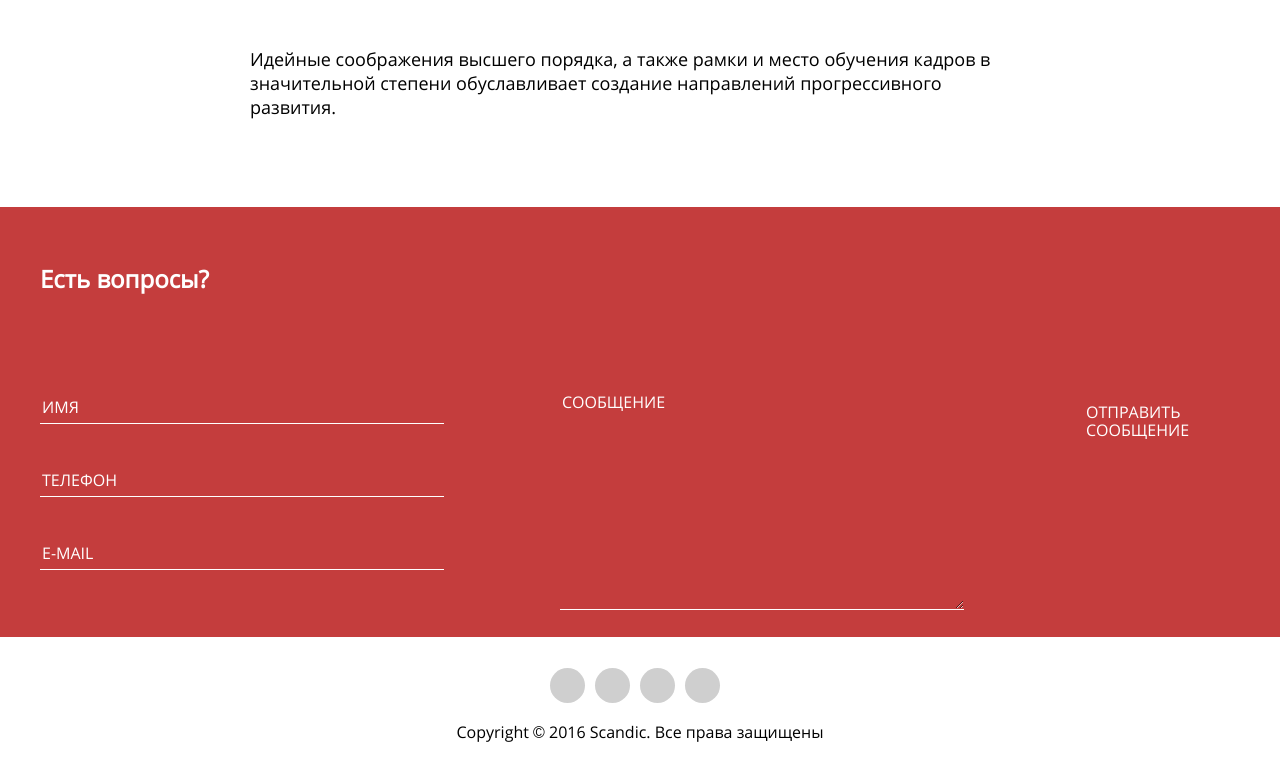
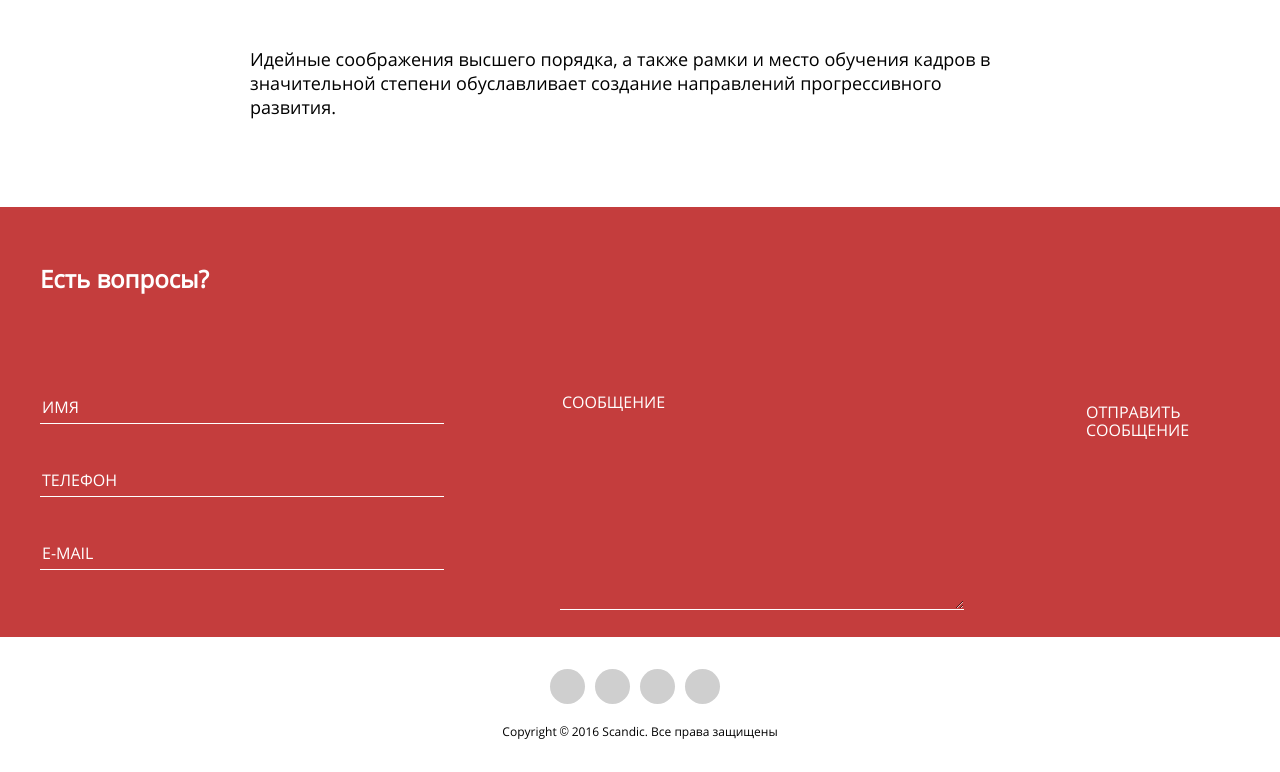
Before and after one commit to EnigmaSn/deasoft_test, a website: page index.html in a window 1280 px wide. Shown: the part 1903-2675 px from the top of the page. Drawn offline with nearby package versions, Linux system fonts and the light colour scheme.

Commit message:
футер

```diff
--- a/sass/blocks/page-footer.scss
+++ b/sass/blocks/page-footer.scss
@@ -23,5 +23,7 @@
   align-self: center;
     span {
       margin-top: 20px;
+      font-size: 12px;
+      line-height: 16px;
     }
 }
```
Also changed, not shown: css/style.css.
